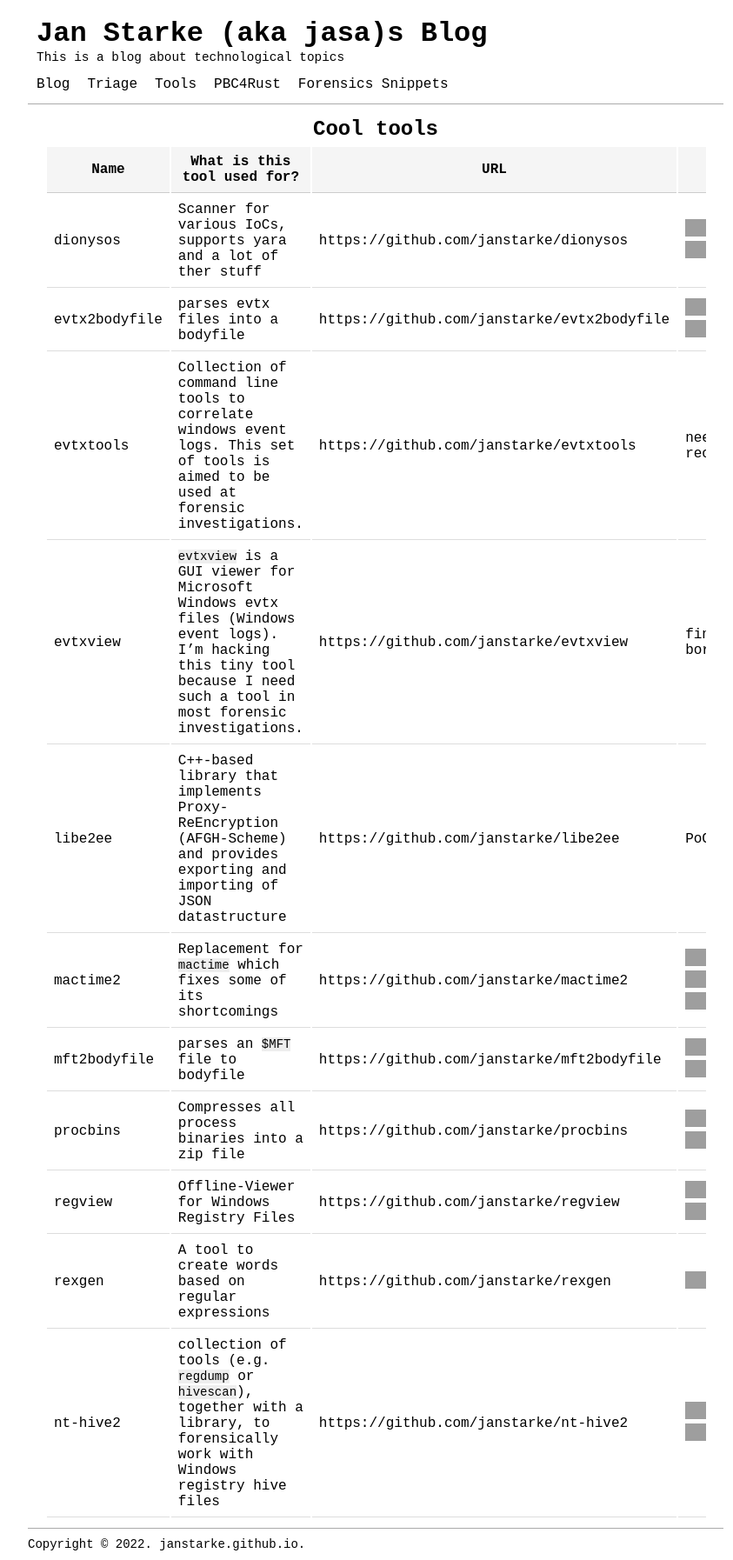
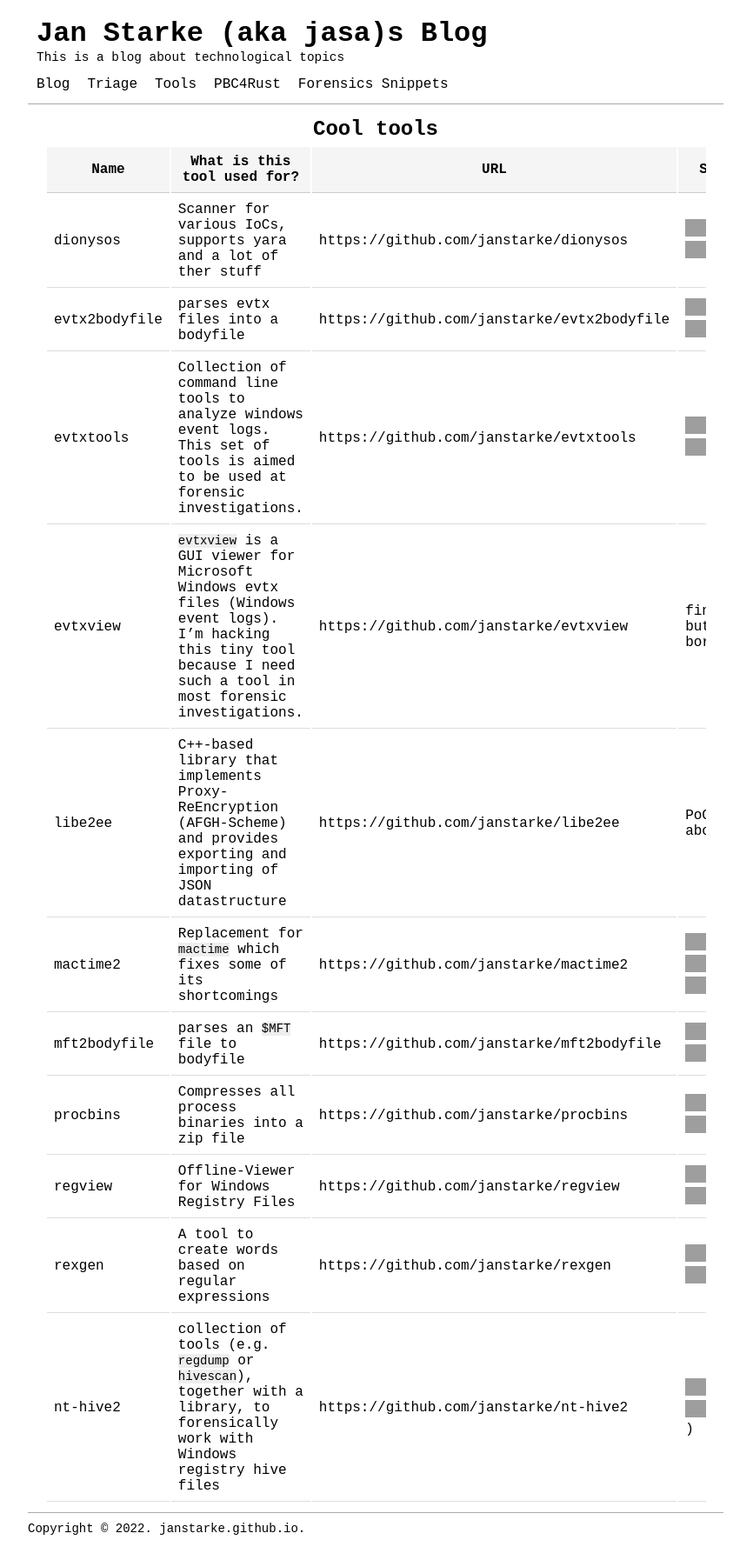
Before and after one commit to janstarke/janstarke.github.io, a Jekyll site: the page built from pages/tools.md, in a window 1280 px wide. Shown: the whole page at 87% size, without its empty margins (208-1051 px from the left). Built offline with Jekyll 4.4.1, drawn with Linux system fonts in a browser that asks for light colours; grey boxes are pictures that could not be loaded.

Commit message:
added status for evtxtools

```diff
--- a/pages/tools.md
+++ b/pages/tools.md
@@ -7,12 +7,12 @@ title: Cool tools
 |-|-|-|-|
 |dionysos | Scanner for various IoCs, supports yara and a lot of ther stuff | <https://github.com/janstarke/dionysos> | ![Crates.io](https://img.shields.io/crates/v/dionysos) ![Crates.io (latest)](https://img.shields.io/crates/dv/dionysos)
 |evtx2bodyfile|parses evtx files into a bodyfile | https://github.com/janstarke/evtx2bodyfile | ![Crates.io](https://img.shields.io/crates/v/evtx2bodyfile) ![Crates.io (latest)](https://img.shields.io/crates/dv/evtx2bodyfile) |
-|evtxtools | Collection of command line tools to correlate windows event logs. This set of tools is aimed to be used at forensic investigations. | [https://github.com/janstarke/evtxtools](https://github.com/teeshop/evtxtools)| need's reorganization|
+|evtxtools | Collection of command line tools to analyze windows event logs. This set of tools is aimed to be used at forensic investigations. | [https://github.com/janstarke/evtxtools](https://github.com/janstarke/evtxtools)|![Crates.io](https://img.shields.io/crates/v/evtxtools) ![Crates.io (latest)](https://img.shields.io/crates/dv/evtxtools) |
 |evtxview | `evtxview` is a GUI viewer for Microsoft Windows evtx files (Windows event logs). I'm hacking this tiny tool because I need such a tool in most forensic investigations. | [https://github.com/janstarke/evtxview](https://github.com/teeshop/evtxview) | final, but boring |
 |libe2ee|C++-based library that implements Proxy-ReEncryption (AFGH-Scheme) and provides exporting and importing of JSON datastructure|[https://github.com/janstarke/libe2ee](https://github.com/teeshop/libe2ee)| PoC, abondened|
 |mactime2| Replacement for `mactime` which fixes some of its shortcomings | <https://github.com/janstarke/mactime2> | ![Crates.io](https://img.shields.io/crates/v/mactime2) ![Crates.io (latest)](https://img.shields.io/crates/dv/mactime2) ![Codecov](https://img.shields.io/codecov/c/github/janstarke/mactime2) |
 |mft2bodyfile|parses an `$MFT` file to bodyfile | https://github.com/janstarke/mft2bodyfile |[![Crate](https://img.shields.io/crates/v/mft2bodyfile.svg)](https://crates.io/crates/mft2bodyfile) ![Crates.io](https://img.shields.io/crates/d/mft2bodyfile)|
 |procbins|Compresses all process binaries into a zip file|[https://github.com/janstarke/procbins](https://github.com/teeshop/procbins)|[![Crates.io](https://img.shields.io/crates/v/procbins)](https://img.shields.io/crates/v/procbins) ![Crates.io](https://img.shields.io/crates/d/procbins)|
 |regview|Offline-Viewer for Windows Registry Files|[https://github.com/janstarke/regview](https://github.com/teeshop/regview)| ![Crates.io](https://img.shields.io/crates/v/regview) ![Crates.io (latest)](https://img.shields.io/crates/dv/regview) |
-|rexgen|A tool to create words based on regular expressions|[https://github.com/janstarke/rexgen](https://github.com/teeshop/rexgen)|![GitHub issues](https://img.shields.io/github/issues/janstarke/rexgen)|
-|nt-hive2|collection of tools (e.g. `regdump` or `hivescan`), together with a library, to forensically work with Windows registry hive files|<https://github.com/janstarke/nt-hive2>| ![Crates.io](https://img.shields.io/crates/v/nt-hive2) ![Crates.io (latest)](https://img.shields.io/crates/dv/nt-hive2)
+|rexgen|A tool to create words based on regular expressions|[https://github.com/janstarke/rexgen](https://github.com/teeshop/rexgen)|![GitHub release (latest SemVer)](https://img.shields.io/github/v/release/janstarke/rexgen) ![GitHub issues](https://img.shields.io/github/issues/janstarke/rexgen)|
+|nt-hive2|collection of tools (e.g. `regdump` or `hivescan`), together with a library, to forensically work with Windows registry hive files|<https://github.com/janstarke/nt-hive2>| ![Crates.io](https://img.shields.io/crates/v/nt-hive2) ![Crates.io (latest)](https://img.shields.io/crates/dv/nt-hive2))
```
